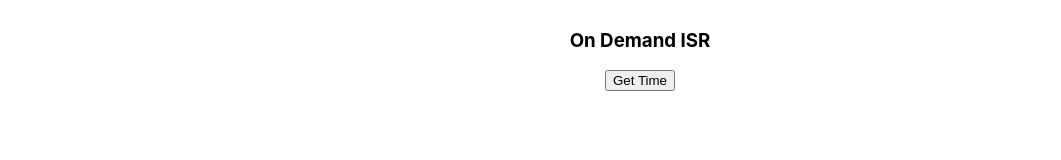
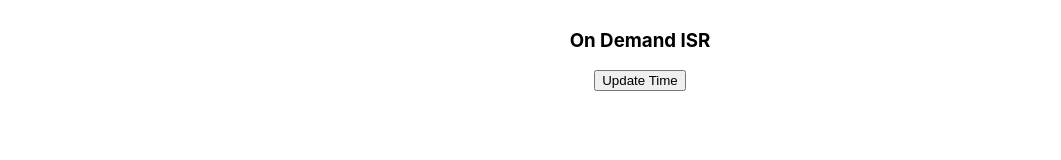
Before and after one commit to salmankarim64/ISR-NEXT, a Next.js app: page /feature/isg/challenge3 in a window 1280 px wide. Shown: the part 427-587 px from the top of the page, without its empty margins (0-1061 px from the left). Built offline with nearby package versions, Linux system fonts and the light colour scheme.

Commit message:
fix: removed reloading in challenge 3

```diff
--- a/pages/feature/isg/challenge3.tsx
+++ b/pages/feature/isg/challenge3.tsx
@@ -25,11 +25,11 @@ export default function challenge3({ time }: any) {
           <button
             onClick={() => {
               fetch("/api/revalidate");
-              Router.reload();
+              // Router.reload();
             }}
           >
             {" "}
-            Get Time
+            Update Time
           </button>
         </main>
 
```
